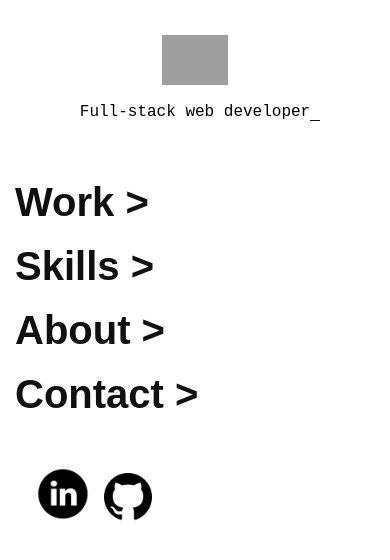
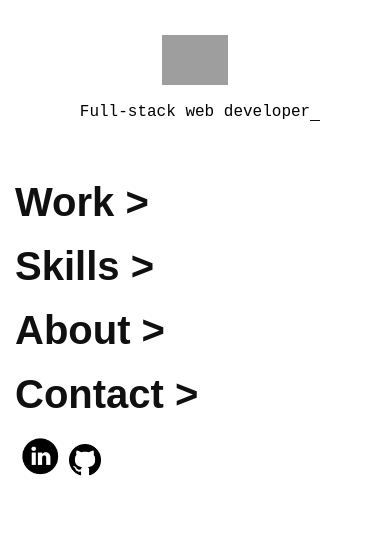
Before and after one commit to ellenmariestuder/portfolio, a plain HTML site: page index.html in a window 390 px wide. Drawn offline with Linux system fonts and the light colour scheme; grey boxes are pictures that could not be loaded; a web font is replaced by a local one.

Commit message:
make social icons responsive

```diff
--- a/css/styles.css
+++ b/css/styles.css
@@ -167,6 +167,7 @@ body {
   position: fixed;
   overflow-y: auto;
   /* z-index: 1; */
+
 }
 
 .intro {
@@ -244,7 +245,7 @@ a:hover, a:focus {
 }
 
 .icon-linkedin {
-  padding-left: 20px;
+  padding-left: 50px;
   height: 55px;
 }
 
@@ -399,6 +400,20 @@ textarea {
     font-size: 60px;
   }
 
+  .page-footer {
+     margin-top: 20px;
+   }
+
+  .icon-linkedin {
+    padding-left: 20px;
+    height: 50px;
+  }
+
+  .icon-github {
+    padding-left: 7px;
+    height: 43px;
+  }
+
   .contact-form {
     padding-top: 20px;
     padding-left: 20px;
@@ -418,6 +433,10 @@ textarea {
     margin-left: 10px;
   }
 
+  .page-header {
+    margin-top: 20px;
+  }
+
   .nav-menu {
     margin-top: 70px;
     margin-left: 10px;
@@ -431,9 +450,19 @@ textarea {
     font-size: 50px;
   }
 
-  .page-header {
-    margin-top: 20px;
+  .page-footer {
+    margin-top: 15px;
   }
+
+ .icon-linkedin {
+   padding-left: 15px;
+   height: 46px;
+ }
+
+ .icon-github {
+   padding-left: 7px;
+   height: 39px;
+ }
 
   .container {
     left: 50px;
@@ -458,6 +487,10 @@ textarea {
     margin-left: 0px;
   }
 
+  .page-header {
+    margin-top: 20px;
+  }
+
   .nav-menu {
     margin-top: 70px;
     margin-left: 10px;
@@ -470,9 +503,20 @@ textarea {
   .active {
     font-size: 40px;
   }
-  .page-header {
-    margin-top: 20px;
+
+  .page-footer {
+    margin-top: 10px;
   }
+
+ .icon-linkedin {
+   padding-left: 5px;
+   height: 40px;
+ }
+
+ .icon-github {
+   padding-left: 5px;
+   height: 32px;
+ }
 
   .container {
     top: 110px;
```
